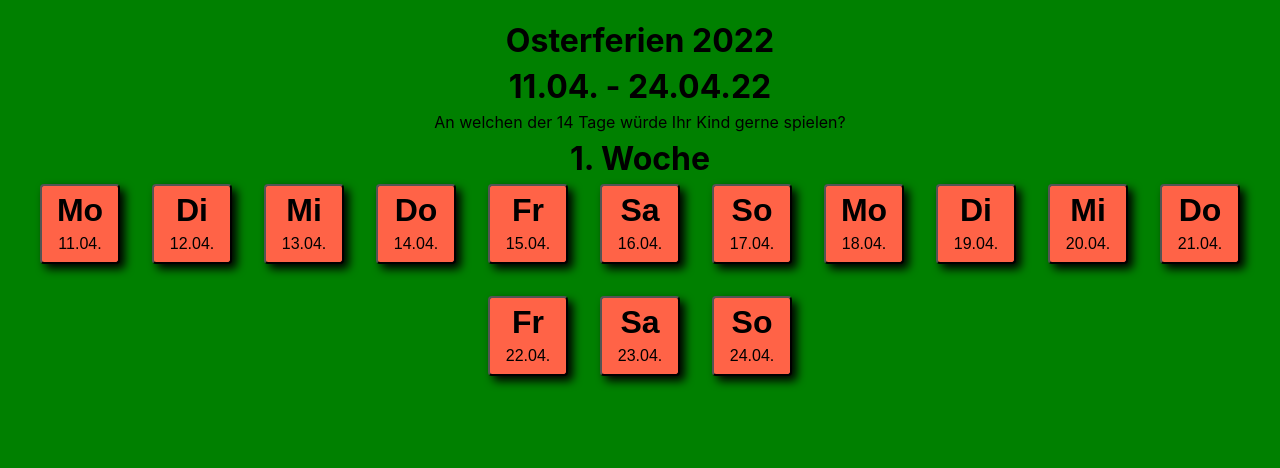
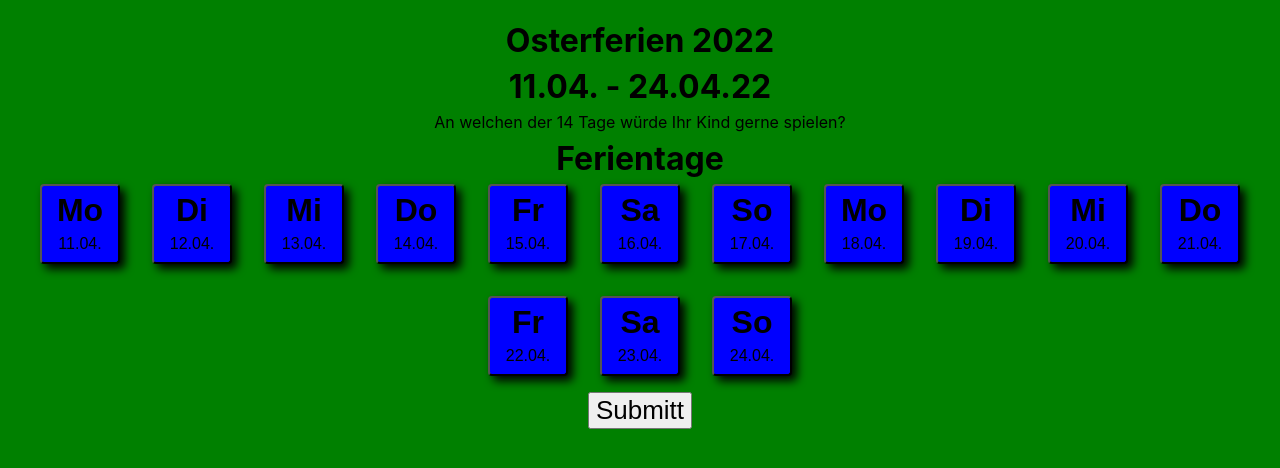
Before and after one commit to joachimHaag/Ferienapp, a React (Vite) app: page / in a window 1280 px wide. Shown: the top 468 px of the page. Built offline with nearby package versions, Linux system fonts and the light colour scheme.

Commit message:
localStorage abgeschlossen

```diff
--- a/src/components/Kachel.jsx
+++ b/src/components/Kachel.jsx
@@ -4,7 +4,9 @@ import { saveToLocal, loadFromLocal } from "./localStorage";
 
 export default function Kachel(props) {
   const buttons = [];
-  const [selectedDays, setSelectedDays] = useState([]);
+  const localStorageDays = loadFromLocal("_selectedDays");
+  const [selectedDays, setSelectedDays] = useState(localStorageDays ?? []);
+
   const toggleCard = (i) => {
     if (selectedDays.includes(i)) {
       setSelectedDays(selectedDays.filter((day) => day !== i));
@@ -16,7 +18,7 @@ export default function Kachel(props) {
     buttons.push(
       <Tile
         id="{props.days[i].id}"
-        className={` ${selectedDays.includes(i) ? "unselected" : "selected"}`}
+        className={` ${selectedDays.includes(i) ? "selected" : "unselected"}`}
         value="{props.days[i].id}"
         onClick={() => toggleCard(i)}
       >
@@ -30,8 +32,11 @@ export default function Kachel(props) {
   console.log(selectedDays);
   return (
     <section>
-      <h2>1. Woche</h2>
+      <h2>Ferientage</h2>
       <div>{buttons}</div>
+      <button onClick={saveToLocal("_selectedDays", selectedDays)}>
+        Submitt
+      </button>
     </section>
   );
 }
```
